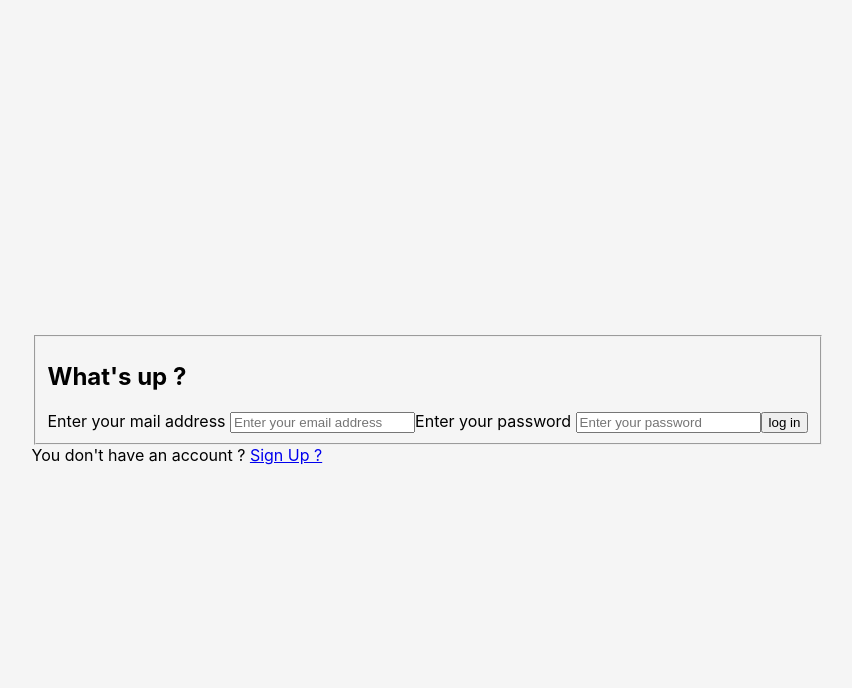
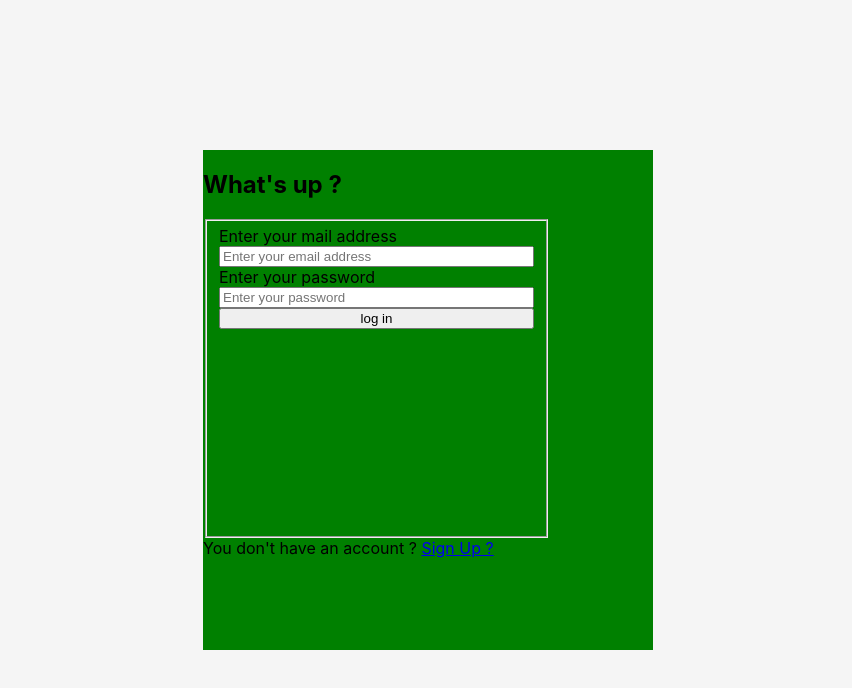
Before and after one commit to TeddyCubaka/kisodo_app-chat_app-frontend, a React (Create React App) app: page /login in a window 1280 px wide. Shown: the top 688 px of the page, without its empty margins (212-1064 px from the left). Built offline with nearby package versions, Linux system fonts and the light colour scheme; the HTML template or start-up script is replaced by a standard one.

Commit message:
user can sign up and login

```diff
--- a/src/App.css
+++ b/src/App.css
@@ -80,12 +80,12 @@
     display: flex;
 }
 
-.text_input>textarea {
+.text_input > textarea {
     width: 100%;
     height: fit-content;
 }
 
-.text_input>div {
+.text_input > div {
     display: flex;
     align-items: center;
 }
@@ -106,13 +106,13 @@
 }
 
 .discut_msg::-webkit-scrollbar-track {
-  background: #F5F5F5;
+    background: #f5f5f5;
 }
 
 .discut_msg::-webkit-scrollbar-thumb {
-  background-color: #B9B9B9;
+    background-color: #b9b9b9;
     border-radius: 20px;
-  border: 1px solid #F5F5F5;
+    border: 1px solid #f5f5f5;
 }
 
 .message {
@@ -167,3 +167,91 @@
     border-right: 20px solid gray;
     border-bottom: 0px solid transparent;
 }
+.mum_card {
+    background-color: green;
+    width: 450px;
+    height: 500px;
+}
+.fieldset_of_connexion {
+    width: 70%;
+    height: 300px;
+    display: flex;
+    flex-direction: column;
+}
+.loader1 {
+    width: 48px;
+    height: 48px;
+    border-radius: 50%;
+    position: relative;
+    animation: rotate 1s linear infinite;
+}
+.loader::before {
+    content: "";
+    box-sizing: border-box;
+    position: absolute;
+    inset: 0px;
+    border-radius: 50%;
+    border: 5px solid #fff;
+    animation: prixClipFix 2s linear infinite;
+}
+
+@keyframes rotate {
+    100% {
+        transform: rotate(360deg);
+    }
+}
+
+@keyframes prixClipFix {
+    0% {
+        clip-path: polygon(50% 50%, 0 0, 0 0, 0 0, 0 0, 0 0);
+    }
+    25% {
+        clip-path: polygon(50% 50%, 0 0, 100% 0, 100% 0, 100% 0, 100% 0);
+    }
+    50% {
+        clip-path: polygon(
+            50% 50%,
+            0 0,
+            100% 0,
+            100% 100%,
+            100% 100%,
+            100% 100%
+        );
+    }
+    75% {
+        clip-path: polygon(50% 50%, 0 0, 100% 0, 100% 100%, 0 100%, 0 100%);
+    }
+    100% {
+        clip-path: polygon(50% 50%, 0 0, 100% 0, 100% 100%, 0 100%, 0 0);
+    }
+}
+
+.loader {
+    width: 100%;
+    height: 4.8px;
+    display: inline-block;
+    position: relative;
+    overflow: hidden;
+}
+.loader::after {
+    content: "";
+    width: 96px;
+    height: 4.8px;
+    background: #fff;
+    position: absolute;
+    top: 0;
+    left: 0;
+    box-sizing: border-box;
+    animation: hitZak 0.6s ease-in-out infinite alternate;
+}
+
+@keyframes hitZak {
+    0% {
+        left: 0;
+        transform: translateX(-1%);
+    }
+    100% {
+        left: 100%;
+        transform: translateX(-99%);
+    }
+}
--- a/src/components/bigs/login.js
+++ b/src/components/bigs/login.js
@@ -5,33 +5,24 @@ import { Link } from "react-router-dom";
 export default function Login() {
     const [mail, setMail] = useState("");
     const [password, setPassword] = useState("");
-  const [msg, setMsg] = useState("");
-  const [pwdSize, setPwdSize] = useState(0);
-  const [mailSize, setMailSize] = useState(0);
-  const [CorrectMail, setCorrectMail] = useState("");
-  const [nicePwdSize, setNicePwdSize] = useState("");
+    const [token, setToken] = useState("");
+    const [loader, setLoader] = useState("");
     return (
-    <div>
-      <fieldset>
+        <div className="mum_card">
             <h2>What's up ?</h2>
-        {msg == "" ? false : <div color="red"> {msg} </div>}
-        <label>
-          Enter your mail address {mailSize > 1 ? mailSize : false}{" "}
-          {CorrectMail}{" "}
-        </label>
+            <fieldset className="fieldset_of_connexion">
+                <div className={loader}></div>
+                <label>Enter your mail address</label>
                 <input
                     type="mail"
                     name="email"
                     placeholder="Enter your email address"
                     required
                     onChange={(e) => {
-            setMailSize(e.target.value.length);
-            if (mailSize > 10) setMail(e.target.value);
+                        setMail(e.target.value);
                     }}
                 />
-        <label>
-          Enter your password {pwdSize > 1 ? pwdSize : false} {nicePwdSize}
-        </label>
+                <label>Enter your password</label>
                 <input
                     type="password"
                     name="password"
@@ -39,7 +30,6 @@ export default function Login() {
                     required
                     onChange={(e) => {
                         setPassword(e.target.value);
-            setPwdSize(mailSize + 1);
                     }}
                 />
                 <input
@@ -47,26 +37,40 @@ export default function Login() {
                     name="logIn"
                     value="log in"
                     onClick={() => {
-            mailSize < 10
-              ? setCorrectMail("Check your mail")
-              : setCorrectMail("");
-            pwdSize < 8
-              ? setNicePwdSize("Too short passeword change it plz")
-              : setNicePwdSize("nice password");
-            if (mail == "" || password == "") {
-              setMsg("The mail or the password is invalid");
-            } else if (mail.endsWith("gmail.com") == false) {
-              setMsg("A gmail plz");
-            } else {
-              setMsg("");
-              axios();
+                        if (mail !== "" || password !== "") {
+                            setLoader("loader");
+                            const myData = {
+                                mail: mail,
+                                password: password,
+                            };
+                            console.log(myData);
+                            axios({
+                                method: "post",
+                                url: "http://localhost:3000/api/user/login",
+                                data: myData,
+                                headers: { "Content-Type": "application/json" },
+                            })
+                                .then((res) => {
+                                    console.log(res.data.token);
+                                    setToken(res.data.token);
+                                    localStorage.setItem(
+                                        "token",
+                                        res.data.token,
+                                    );
+                                    setLoader("");
+                                    // window.location = "/home";
+                                })
+                                .catch((err) =>
+                                    console.log(err, "jafuefoefuoeogfef"),
+                                );
                         }
                     }}
                 />
             </fieldset>
             <div>
                 <div>
-          You don't have an account ? <Link to="/signup">Sign Up ?</Link>{" "}
+                    You don't have an account ?{" "}
+                    <Link to="/signup">Sign Up ?</Link>{" "}
                 </div>
             </div>
         </div>
--- a/src/components/bigs/signup.js
+++ b/src/components/bigs/signup.js
@@ -13,9 +13,14 @@ export default function Signup() {
     const [firstName, setFirstName] = useState("");
     const [lastName, setLastName] = useState("");
     return (
-        <div>
+        <div className="mum_card">
             <h2>Did you want to join us ?</h2>
-            {msg == "" ? false : <div style={{ color: "red" }}> {msg} </div>}
+            <fieldset className="fieldset_of_connexion">
+                {msg == "" ? (
+                    false
+                ) : (
+                    <div style={{ color: "red" }}> {msg} </div>
+                )}
                 <label>What is your name ?</label>
                 <input
                     type="text"
@@ -73,7 +78,9 @@ export default function Signup() {
                             ? setCorrectMail("Check your mail")
                             : setCorrectMail("");
                         pwdSize < 8
-                        ? setNicePwdSize("Too short passeword change it plz")
+                            ? setNicePwdSize(
+                                  "Too short passeword change it plz",
+                              )
                             : setNicePwdSize("nice password");
                         if (mail == "" || password == "") {
                             setMsg("The mail or the password is invalid");
@@ -88,8 +95,6 @@ export default function Signup() {
                                 password: password,
                             };
 
-                        // const obj = JSON.stringify(myData, false, "\t");
-
                             axios({
                                 method: "post",
                                 url: "http://localhost:3000/api/user/signup",
@@ -103,6 +108,7 @@ export default function Signup() {
                         }
                     }}
                 />
+            </fieldset>
         </div>
     );
 }
```
Lines whose indentation alone changed are shown as unchanged.
